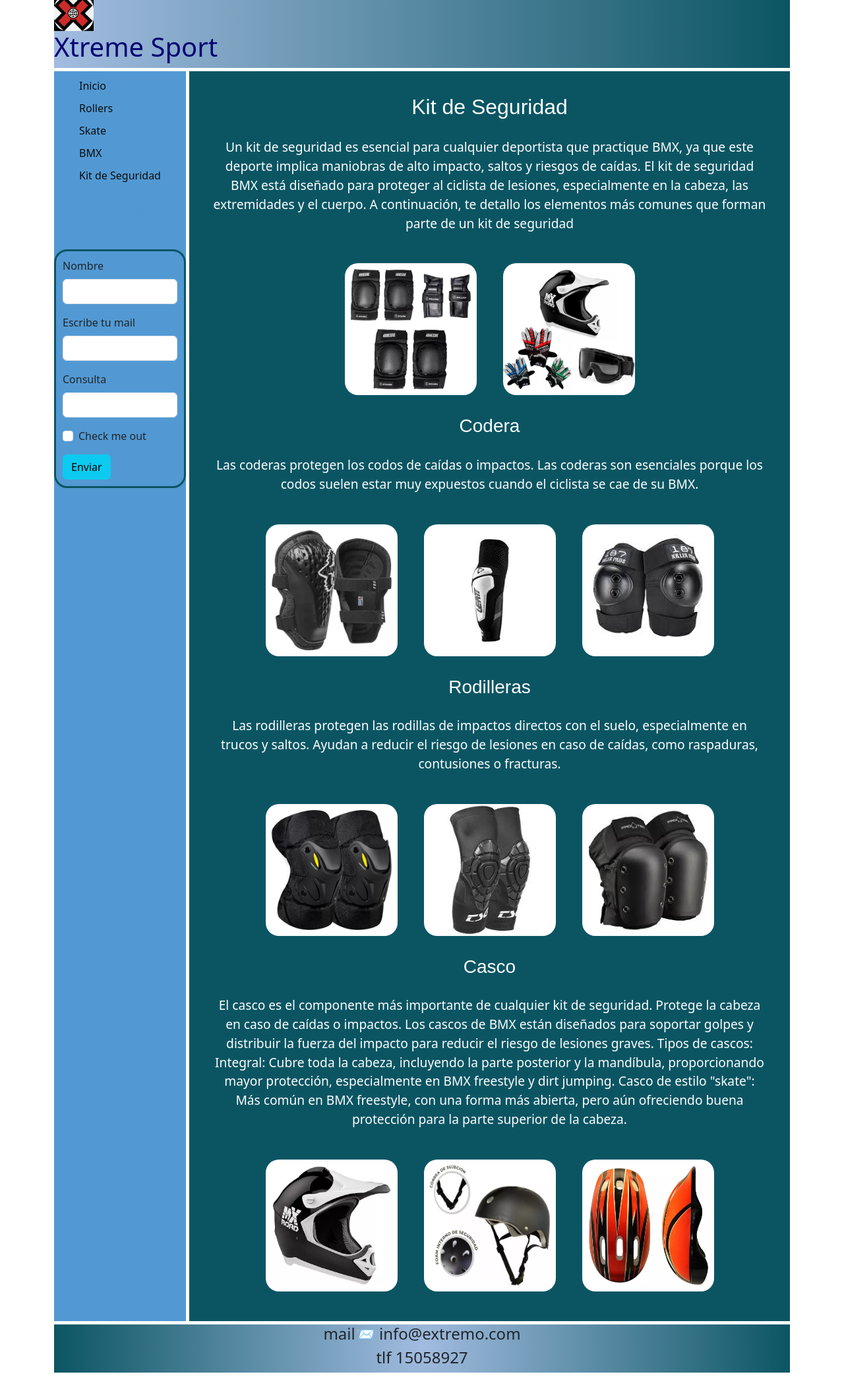
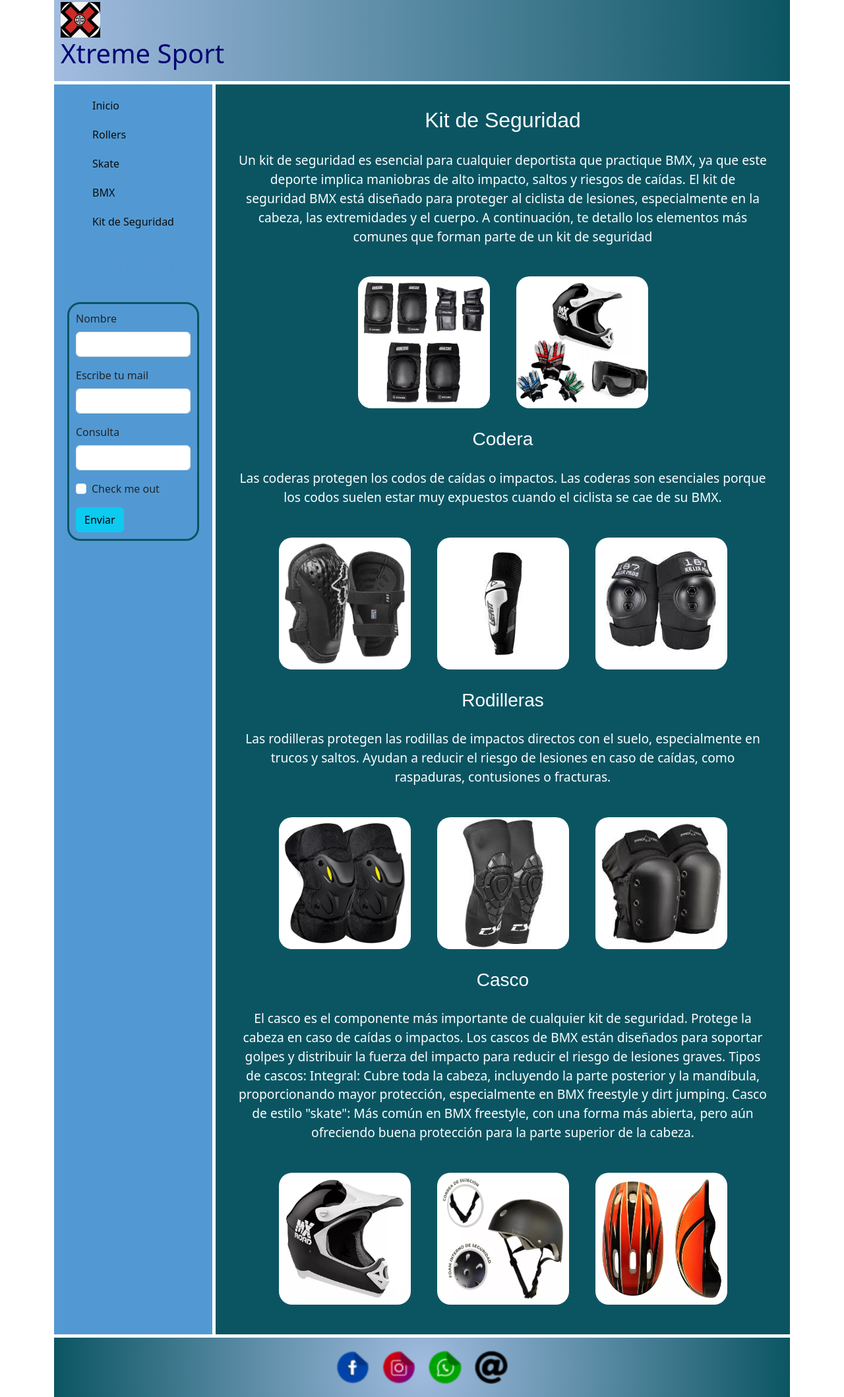
Before and after one commit to geormisuarez/Xtreme-Sport, a website: page pegas/kit-de-seguiridad.html in a window 1280 px wide. Shown: the part 7-2125 px from the top of the page at 66% size. Before the commit the page ends 2088 px from the top, so only its background shows below. Drawn offline with nearby package versions, Linux system fonts and the light colour scheme; a web font is replaced by a local one.

Commit message:
modificacion de footer con iconos y enlaces, aplicacion de SEO

```diff
--- a/pegas/kit-de-seguiridad.html
+++ b/pegas/kit-de-seguiridad.html
@@ -3,6 +3,8 @@
 <head>
     <meta charset="UTF-8">
     <meta name="viewport" content="width=device-width, initial-scale=1.0">
+    <meta name="description" content="Descubre información sobre deportes extremos como skate, roller y BMX. Encuentra consejos, artículos y guías sobre equipos de seguridad para practicar con confianza.">
+    <meta name="keywords" content="deportes extremos, skate, roller, BMX, implementos de seguridad, casco, rodilleras, coderas">
     <link rel="preconnect" href="https://fonts.googleapis.com">
     <link rel="preconnect" href="https://fonts.gstatic.com" crossorigin>
     <link href="https://fonts.googleapis.com/css2?family=Protest+Strike&display=swap" rel="stylesheet">
@@ -19,9 +21,11 @@
 <body class="container">
         <header class="header">
             <h1 class="header_titulo">Xtreme Sport</h1>
-            <div class="header_logo">
-                <img class="header_logo_img" src="../img/X.png" alt="X">
-            </div>
+            <a href="/index.html">
+              <div class="header_logo">
+                  <img class="header_logo_img" src="../img/X.png" alt="logo de pagina">
+              </div>
+            </a>
         </header>
         <section class="nav-y-form">
             <nav class="nav">
@@ -60,8 +64,8 @@
 
 
           <div class="img" data-aos="zoom-in">
-              <img class="img_gral" src="../img/kitsegueridad.png" alt="kitsegueridad">
-              <img class="img_gral" src="../img/kitbmx.png"  alt="kitbmx">
+              <img class="img_gral" src="../img/kitsegueridad.png" alt="kit segueridad">
+              <img class="img_gral" src="../img/kitbmx.png"  alt="kit de seguridad BMX">
           </div>
 
 
@@ -102,8 +106,12 @@
         <!--inicializar el script-->
         <script> AOS.init({ easing: 'ease-out-back',duration: 2000});</script>
         <footer class="footer">
-            <h4> mail📨 info@extremo.com </h4>
-            <h4> tlf 15058927 </h4>
+          <div class="iconos">
+            <a href="https://www.facebook.com/" target="_blank"><img class="redes" src ="../iconos/facebook_109862.png" alt="icono de enlase con facebook"></a>
+            <a href="https://www.instagram.com/" target="_blank"><img class="redes" src="../iconos/instagam_109863.png" alt="icono de enlace para instagram"></a>
+            <a href="https://wa.me/1234567890" target="_blank"><img class="redes" src="../iconos/whatsapp_109861.png" alt="icono de enlace para whatsapp"></a>
+            <a href="mailto:xtreme_sport@gmail.com" target="_blank"><img class="redes" src="../iconos/mail_email_at_icon_194565.png" alt="icono de enlace para mail"></a>
+         </div>
         </footer>
 
 </body>
--- a/scss/_footer.scss
+++ b/scss/_footer.scss
@@ -1,8 +1,17 @@
 .footer {
     grid-area: footer;
     background-image: radial-gradient(circle, $claro, $oscuro);
-    display: flex;
-    flex-direction: column;
-    text-align: center;
+    .iconos{
+        padding: 20px;
+        gap: 20px;
+        display: flex;
+        justify-content: center;
+        align-items: center;
 
+        .redes{
+            width: 50px;
+            height: 50px;
+
+        }
+    }
 }
--- a/scss/_header.scss
+++ b/scss/_header.scss
@@ -3,6 +3,7 @@
     background-image: linear-gradient(to right, $claro, $oscuro);
     display: flex;
     flex-direction: column-reverse;
+    padding: 10px;
     .header_titulo{
         color: rgb(3, 3, 116);
         grid-area: header_titulo;
--- a/scss/_nav-y-form.scss
+++ b/scss/_nav-y-form.scss
@@ -1,8 +1,10 @@
 .nav-y-form{
     grid-area: nav-y-form;
     background-color: $medio;
+
+
     .nav{
-        padding: 10px;
+        padding: 20px;
         display: flex;
         justify-content: center;
         align-items: center;
@@ -13,7 +15,7 @@
             list-style-type: none;
             display: flex;
             flex-direction: column;
-            gap: 10px;
+            gap: 20px;
             .nav_link{
                 color:rgb(13, 13, 13);
                 text-decoration: none;
@@ -54,8 +56,9 @@
     .form{
         padding: 10px;
         width: 200px;
-        margin:20px auto;
+        margin:20px;
         border: #0B5563 solid;
         border-radius: 20px;
+
     }
 }
--- a/scss/_querries.scss
+++ b/scss/_querries.scss
@@ -22,6 +22,7 @@
         display: flex;
         flex-direction: column;
     }
+
 }
 @media screen and (max-width:480px){
     .header{
```
Also changed, not shown: index.html (+8 -2 lines), pegas/bmx.html (+13 -5 lines), pegas/rollers.html (+13 -5 lines), pegas/skate.html (+13 -5 lines), css/estilo.css, iconos/facebook_109862.png (added), iconos/instagam_109863.png (added), iconos/mail_email_at_icon_194565.png (added), iconos/whatsapp_109861.png (added), 1 other file.
